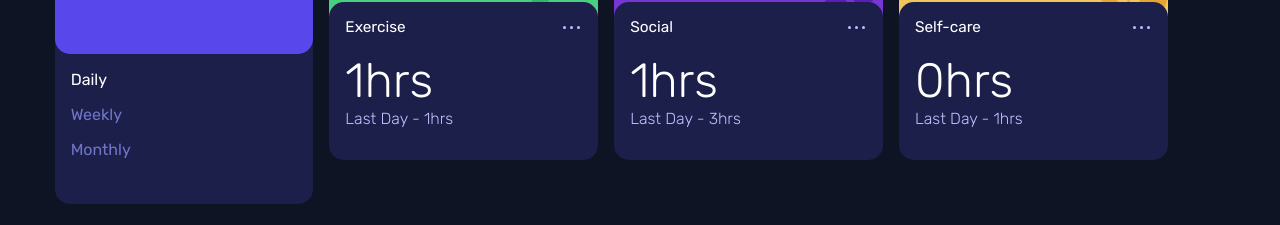
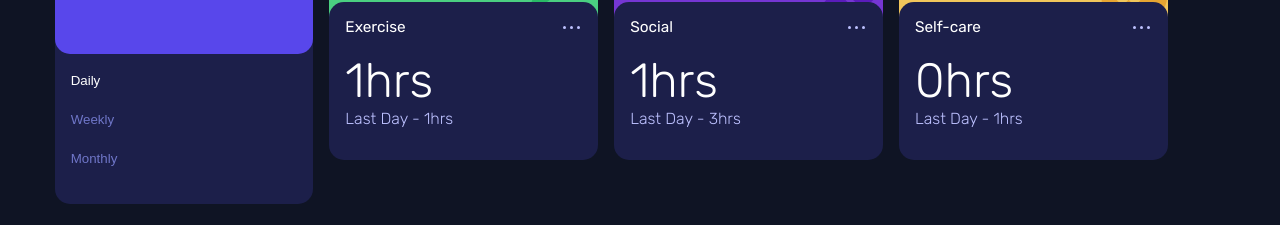
Before and after one commit to kalibir/Time-tracking-dashboard-challenge, a React (Create React App) app in the folder time-tracking-dashboard/: page / in a window 1280 px wide. Shown: the part 446-671 px from the top of the page. Built offline with nearby package versions, Linux system fonts and the light colour scheme.

Commit message:
changed links in time nav to be buttons and added needed styles

```diff
--- a/time-tracking-dashboard/src/UserCard/index.js
+++ b/time-tracking-dashboard/src/UserCard/index.js
@@ -16,23 +16,29 @@ const UserCard = ({ clickHandler, active }) => {
 			</div>
 
 			<ul className='time-nav'>
-				<li
+				<li>
+					<button
 						className={`nav-link ${active === "daily" ? "active" : ""}`}
 						onClick={clickHandler}
 						id='daily'>
 						Daily
+					</button>
 				</li>
-				<li
+				<li>
+					<button
 						className={`nav-link ${active === "weekly" ? "active" : ""}`}
 						onClick={clickHandler}
 						id='weekly'>
 						Weekly
+					</button>
 				</li>
-				<li
+				<li>
+					<button
 						className={`nav-link ${active === "monthly" ? "active" : ""}`}
 						onClick={clickHandler}
 						id='monthly'>
 						Monthly
+					</button>
 				</li>
 			</ul>
 		</div>
--- a/time-tracking-dashboard/src/UserCard/styles.css
+++ b/time-tracking-dashboard/src/UserCard/styles.css
@@ -39,12 +39,15 @@
 	list-style: none;
 	display: flex;
 	justify-content: space-around;
+	gap: 20px;
 	padding: 1.6em;
 }
 
 .nav-link {
 	color: hsl(235, 45%, 61%);
 	cursor: pointer;
+	background: none;
+	border: none;
 }
 
 .nav-link:hover {
```
Lines whose indentation alone changed are shown as unchanged.
